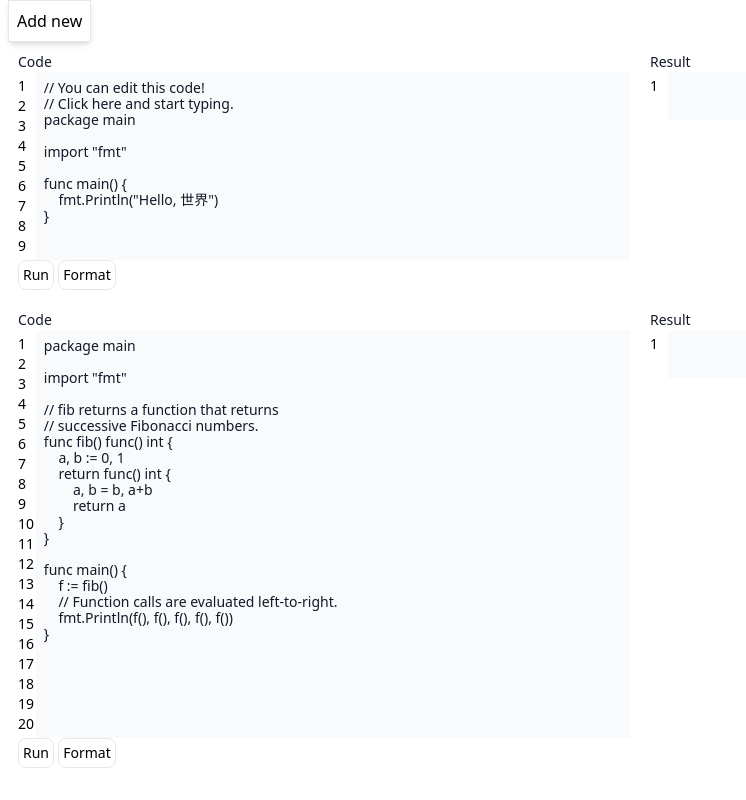
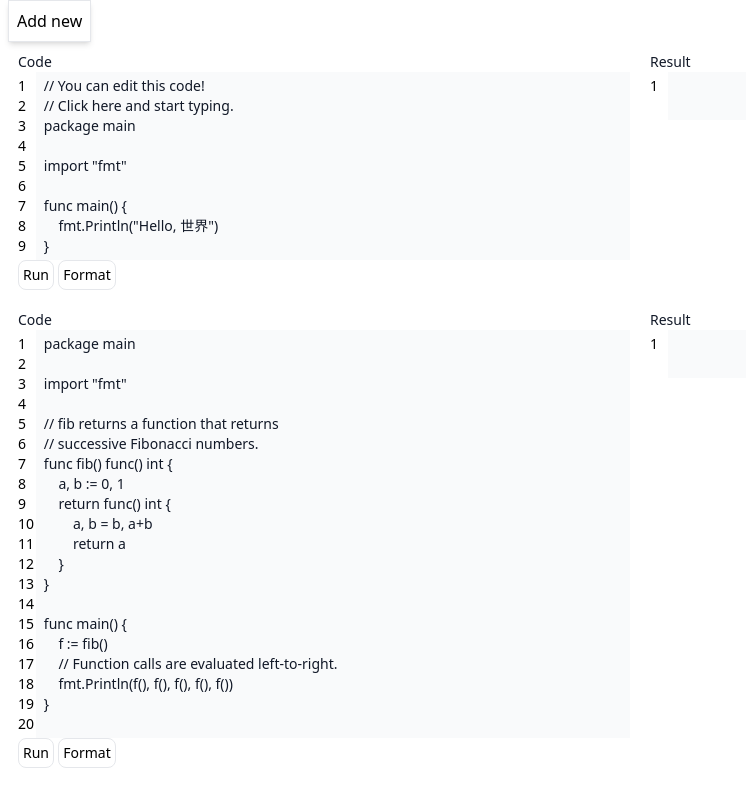
Before and after one commit to mchu1966/playground-snippet, a SvelteKit app: page / in a window 1280 px wide. Shown: the whole page, without its empty margins (0-746 px from the left). Built offline with nearby package versions, Linux system fonts and the light colour scheme; what tw-elements would draw is missing.

Commit message:
code area line height

```diff
--- a/src/components/codeArea.svelte
+++ b/src/components/codeArea.svelte
@@ -45,7 +45,7 @@
 	}
 </script>
 
-<div class="flex flex-row w-full ">
+<div class="flex flex-row w-full">
 	<div class="block p-2.5 w-1/2 ">
 		<label for="large-input" class="block text-sm font-medium text-gray-900 dark:text-white"
 			>Code</label
@@ -61,7 +61,7 @@
 				id="message"
 				rows={height}
 				wrap="off"
-				class="resize-none leading-4 h-grow w-full p-2 text-sm text-gray-900 bg-gray-50 focus:ring-blue-500 focus:border-blue-500 dark:bg-gray-700 dark:border-gray-600 dark:placeholder-gray-400 dark:text-white dark:focus:ring-blue-500 dark:focus:border-blue-500 "
+				class="resize-none leading-5 h-grow w-full py-1 px-2 text-sm text-gray-900 bg-gray-50 focus:ring-blue-500 focus:border-blue-500 dark:bg-gray-700 dark:border-gray-600 dark:placeholder-gray-400 dark:text-white dark:focus:ring-blue-500 dark:focus:border-blue-500 "
 				placeholder="Type your code here..."
 				bind:value={code}
 			/>
@@ -89,7 +89,7 @@
 				id="output"
 				rows={resultHeight}
 				wrap="off"
-				class="resize-none leading-4 h-grow w-full p-2 text-sm text-gray-900 bg-gray-50 focus:ring-blue-500 focus:border-blue-500 dark:bg-gray-700 dark:border-gray-600 dark:placeholder-gray-400 dark:text-white dark:focus:ring-blue-500 dark:focus:border-blue-500 "
+				class="resize-none leading-5 h-grow w-full py-1 px-2 text-sm text-gray-900 bg-gray-50 focus:ring-blue-500 focus:border-blue-500 dark:bg-gray-700 dark:border-gray-600 dark:placeholder-gray-400 dark:text-white dark:focus:ring-blue-500 dark:focus:border-blue-500 "
 				>{result}</textarea
 			>
 		</div>
```
